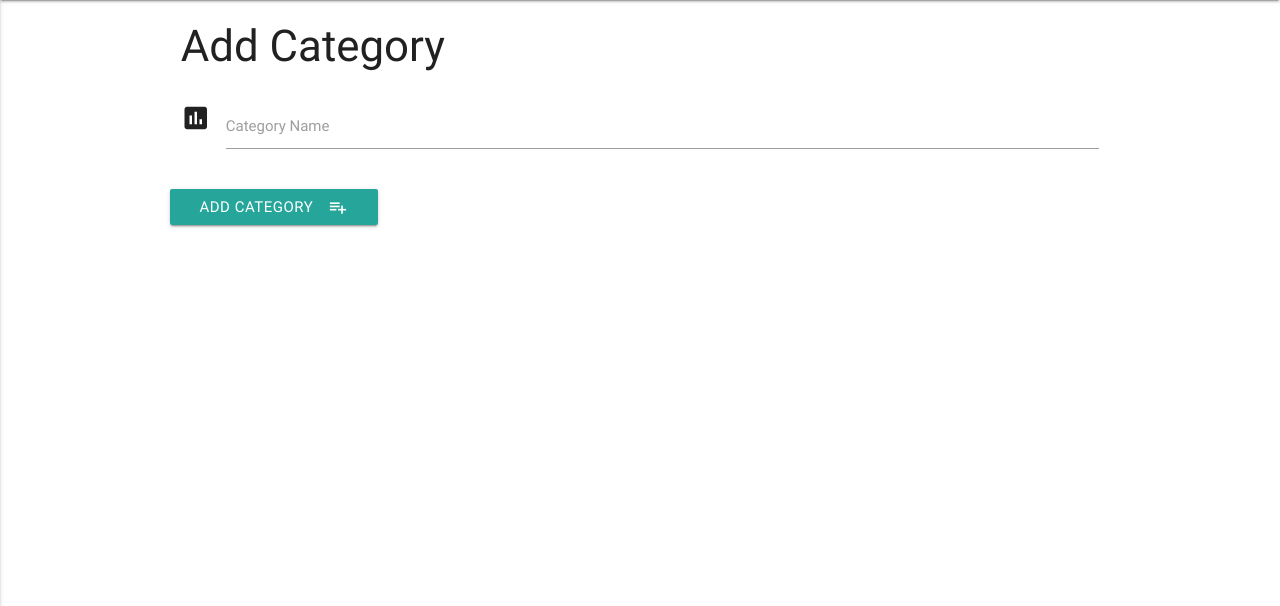
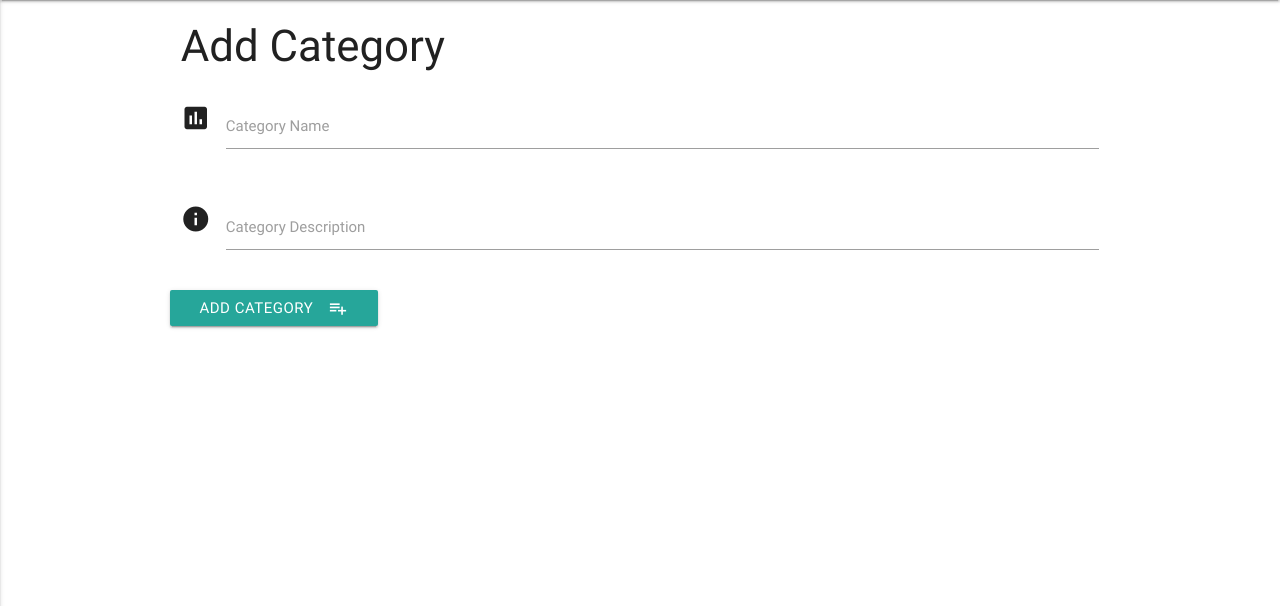
Before and after one commit to ddeveloper72/MyProjectEnvt, a Django app: page /noSQL_CRUD/new_category in a window 1280 px wide. Shown: the part 64-670 px from the top of the page. Run offline with Django 4.2, Linux system fonts and the light colour scheme.

Commit message:
added input for category description

```diff
--- a/NoSQLCRUD/templates/new_category.html
+++ b/NoSQLCRUD/templates/new_category.html
@@ -14,6 +14,14 @@
                 </div>
             </div>
             <div class="row">
+                <div class="input-field col s12">
+                    <i class="material-icons prefix">info</i>
+                    <input id="category_description" name="category_description" type="text" class="validate"
+                        value="{{category.category_description}}" />
+                    <label for="category_description">Category Description</label>
+                </div>
+            </div>
+            <div class="row">
                 <button class="btn waves-effect waves-light" type="submit" name="action">Add Category
                     <i class="material-icons right">playlist_add</i>
                 </button>
```
